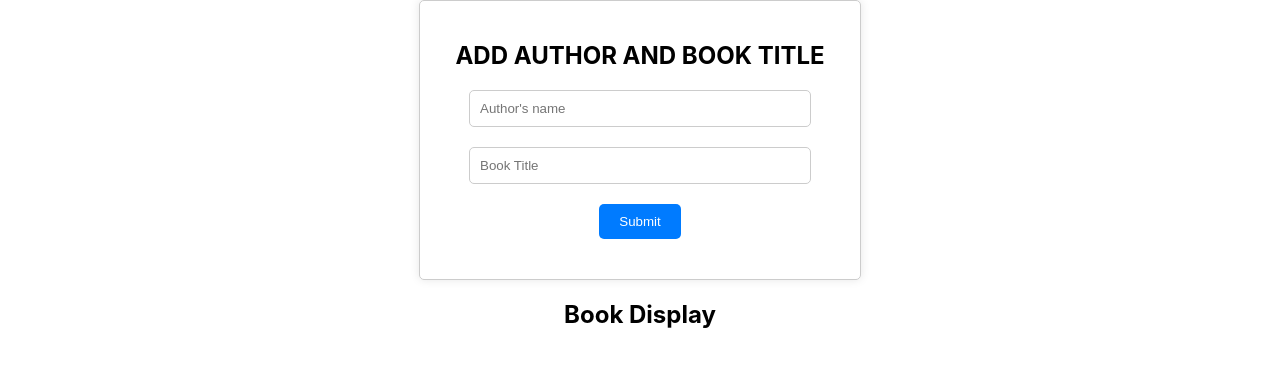
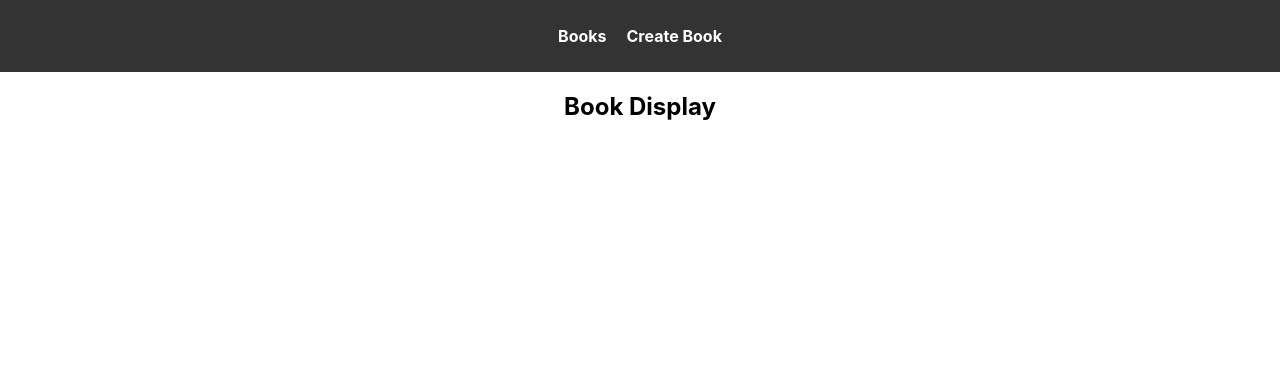
Before and after one commit to Sonickmumba/awebook-with-react, a React (Create React App) app: page /books in a window 1280 px wide. Shown: the top 366 px of the page. Built offline with nearby package versions, Linux system fonts and the light colour scheme.

Commit message:
Add router

```diff
--- a/package.json
+++ b/package.json
@@ -8,6 +8,7 @@
     "@testing-library/user-event": "^13.5.0",
     "react": "^18.2.0",
     "react-dom": "^18.2.0",
+    "react-router-dom": "^6.16.0",
     "react-scripts": "5.0.1",
     "uuid": "^9.0.1",
     "web-vitals": "^2.1.4"
--- a/src/App.css
+++ b/src/App.css
@@ -43,3 +43,44 @@ button[type="submit"] {
 button[type="submit"]:hover {
   background-color: #0056b3;
 }
+
+/* Header */
+
+/* Header.css */
+
+.header {
+  background-color: #333;
+  color: #fff;
+  padding: 10px 0;
+}
+
+.nav {
+  display: flex;
+  justify-content: center;
+}
+
+.nav-list {
+  list-style-type: none;
+  padding: 0;
+  display: flex;
+}
+
+.nav-item {
+  margin-right: 20px;
+}
+
+.nav-item:last-child {
+  margin-right: 0;
+}
+
+.nav-item a {
+  text-decoration: none;
+  color: #fff;
+  font-weight: bold;
+  font-size: 16px;
+  transition: color 0.3s;
+}
+
+.nav-item a:hover {
+  color: #ff6600; /* Change the color on hover */
+}
--- a/src/App.js
+++ b/src/App.js
@@ -1,13 +1,22 @@
 import './App.css';
+import {
+  BrowserRouter as Router, Route, Routes,
+} from 'react-router-dom';
 import Forms from './components/Form';
 import Display from './components/DisplayBooks';
+import Header from './components/Header';
 
 function App() {
   return (
-    <div className="App">
-      <Forms />
-      <Display />
-    </div>
+    <Router>
+      <div className="App">
+        <Header />
+        <Routes>
+          <Route path="/create-book" element={<Forms />} />
+          <Route path="/books" element={<Display />} />
+        </Routes>
+      </div>
+    </Router>
   );
 }
 
--- /dev/null
+++ b/src/components/Header.jsx
@@ -0,0 +1,19 @@
+import React from 'react';
+import { Link } from 'react-router-dom';
+
+const Header = () => (
+  <header className="header">
+    <nav className="nav">
+      <ul className="nav-list">
+        <li className="nav-item">
+          <Link to="/books">Books</Link>
+        </li>
+        <li className="nav-item">
+          <Link to="/create-book">Create Book</Link>
+        </li>
+      </ul>
+    </nav>
+  </header>
+);
+
+export default Header;
```
Also changed, not shown: 1 other file (tests, documents, lock files or other folders).
